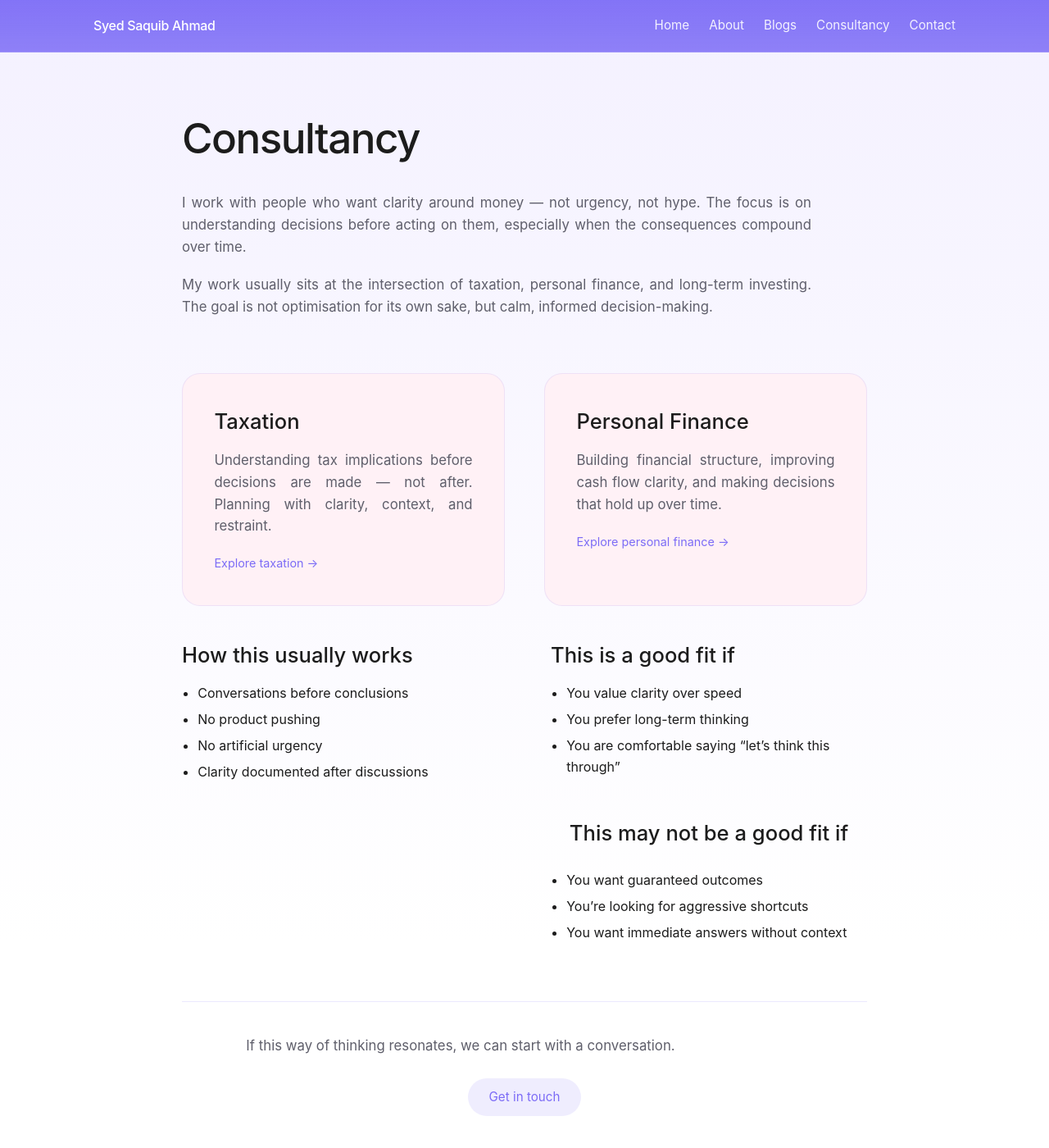
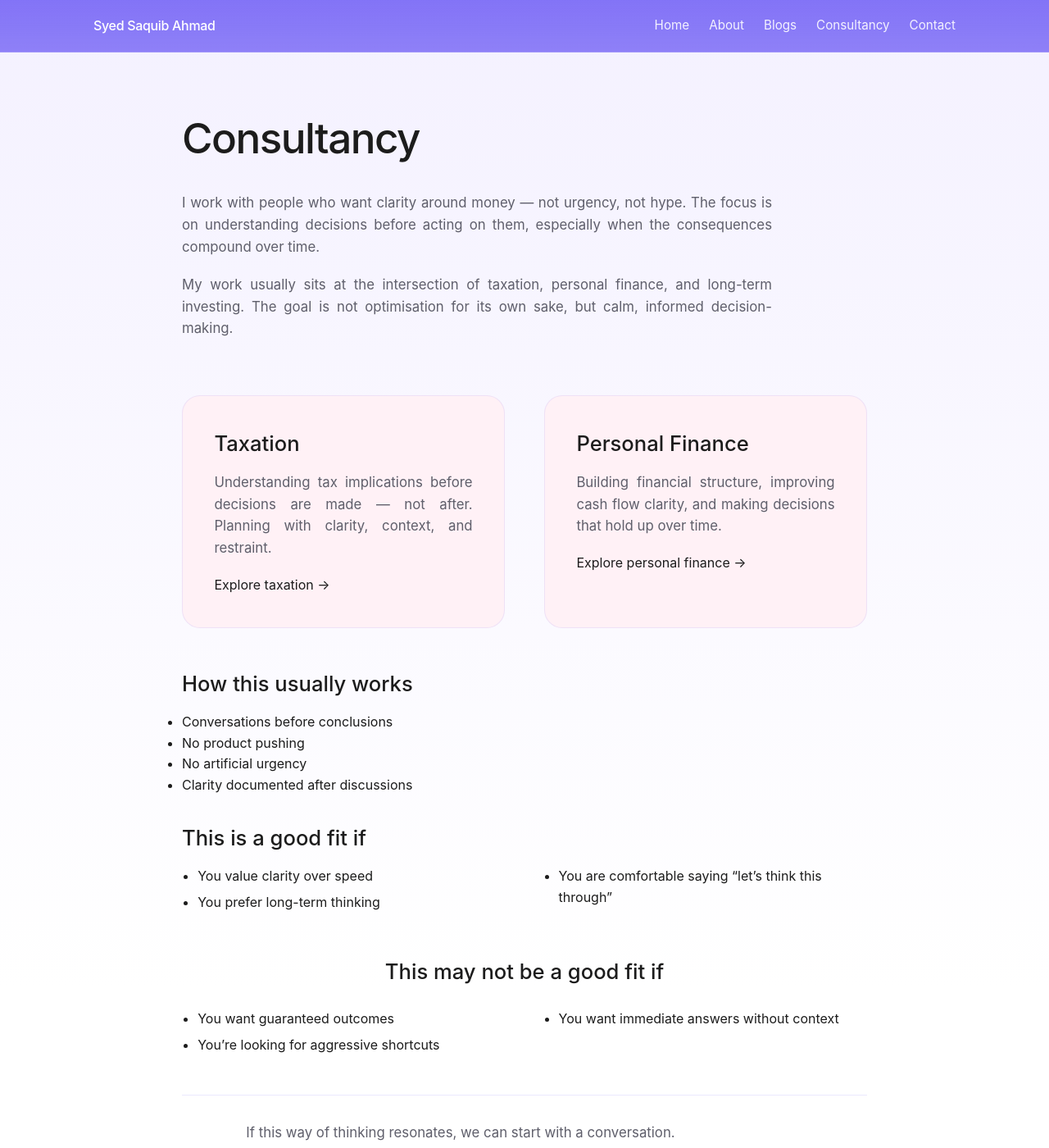
Before and after one commit to saquibahmad1234/syedsaquibahmad, a Jekyll site: the page built from consultancy.html, in a window 1280 px wide and 1400 px high. Shown: the whole window at 82% size. Built offline with Jekyll 4.4.1, drawn with Linux system fonts in a browser that asks for light colours.

Commit message:
Update style.css

```diff
--- a/assets/css/style.css
+++ b/assets/css/style.css
@@ -400,7 +400,7 @@ blockquote {
 }
 
 /* =========================
-   Consultancy Page (Clean)
+   Consultancy Page (FINAL)
    ========================= */
 
 .consultancy {
@@ -411,32 +411,22 @@ blockquote {
   column-gap: 4rem;
 }
 
-/* Page title + intro span full width */
+/* Full-width intro */
 .consultancy h1,
 .consultancy .intro,
 .consultancy > p {
   grid-column: 1 / -1;
+  text-align: justify;
+  max-width: 720px;
 }
 
-/* Intro text styling */
-.consultancy .intro,
-.consultancy > p {
-  text-align: justify;
-  margin-bottom: 1.2rem;
-  max-width: 768px;
-}
-
-/* Reduce excessive spacing */
-.consultancy h1 {
-  margin-bottom: 1.5rem;
-}
-
+/* Tight spacing */
 .consultancy p {
   margin-bottom: 1.2rem;
 }
 
 /* =========================
-   Action Buttons (Cards)
+   Action Cards
    ========================= */
 
 .consultancy-actions {
@@ -444,13 +434,12 @@ blockquote {
   display: grid;
   grid-template-columns: 1fr 1fr;
   gap: 3rem;
-  margin: 3rem 0 2.5rem;
+  margin: 3rem 0;
 }
 
 .consultancy-card {
-  display: block;
   padding: 2.4rem;
-  background: #fff1f6; /* baby pink */
+  background: #fff1f6;
   border-radius: 22px;
   border: 1px solid rgba(124,108,246,0.12);
   text-decoration: none;
@@ -463,22 +452,12 @@ blockquote {
   box-shadow: 0 20px 40px rgba(124,108,246,0.15);
 }
 
-.consultancy-card h2 {
-  margin-bottom: 0.8rem;
-}
-
 .consultancy-card p {
-  margin-bottom: 1.2rem;
   text-align: justify;
 }
 
-.consultancy-card .cta {
-  font-size: 0.9rem;
-  color: var(--purple-main);
-}
-
 /* =========================
-   Two-column Content
+   Two-column content
    ========================= */
 
 .how-it-works {
@@ -486,66 +465,38 @@ blockquote {
 }
 
 .who-its-for {
-  grid-column: 2 / 3;
+  grid-column: 1 / -1; /* span full width */
+  margin-top: 2rem;
 }
 
-.how-it-works h2,
-.who-its-for h2 {
-  margin-bottom: 0.8rem;
-}
-
-.how-it-works ul,
-.who-its-for ul {
-  padding-left: 1.2rem;
-  margin-top: 0.5rem;
-}
-
-.how-it-works li,
-.who-its-for li {
-  margin-bottom: 0.4rem;
-}
-
-/* Center the "not a good fit" heading */
+/* Center the divider heading */
 .who-its-for h2:last-of-type {
-  grid-column: 1 / -1;
   text-align: center;
   margin: 3rem 0 1.5rem;
 }
 
+/* Split lists into two columns */
+.who-its-for ul {
+  column-count: 2;
+  column-gap: 4rem;
+  padding-left: 1.2rem;
+}
+
+.who-its-for li {
+  break-inside: avoid;
+  margin-bottom: 0.4rem;
+}
 
 /* =========================
-   Consultancy Closing CTA
+   CTA
    ========================= */
 
 .consultancy-cta {
   grid-column: 1 / -1;
-  margin-top: 4rem;
-  padding-top: 2.5rem;
+  margin-top: 3rem;
+  padding-top: 2rem;
   border-top: 1px solid rgba(124,108,246,0.15);
   text-align: center;
-}
-
-.consultancy-cta p {
-  margin-bottom: 1.6rem;
-  font-size: 1.05rem;
-  color: var(--text-muted);
-}
-
-/* Button-style link */
-.consultancy-cta a {
-  display: inline-block;
-  padding: 0.7rem 1.6rem;
-  border-radius: 999px;
-  background: rgba(124,108,246,0.12);
-  color: var(--purple-main);
-  text-decoration: none;
-  font-size: 0.95rem;
-  transition: background 0.25s ease, transform 0.25s ease;
-}
-
-.consultancy-cta a:hover {
-  background: rgba(124,108,246,0.22);
-  transform: translateY(-1px);
 }
 
 /* =========================
@@ -561,14 +512,12 @@ blockquote {
     grid-template-columns: 1fr;
   }
 
-  .how-it-works,
-  .who-its-for {
-    grid-column: 1;
+  .who-its-for ul {
+    column-count: 1;
   }
 
-  .consultancy .intro,
-  .consultancy > p,
-  .consultancy-card p {
+  .consultancy h1,
+  .consultancy p {
     text-align: left;
   }
 }
```
